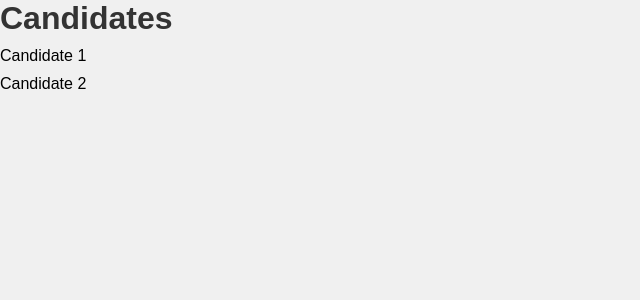
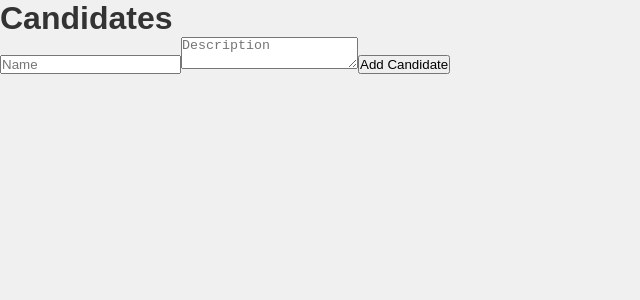
Before and after one commit to Javadamkd/art-fest-management, a Next.js app: page /CandidatesPage in a window 1280 px wide. Shown: the top 300 px of the page, without its empty margins (0-640 px from the left). Built offline with nearby package versions, Linux system fonts and the light colour scheme.

Commit message:
Update CandidatesPage.js

```diff
--- a/pages/CandidatesPage.js
+++ b/pages/CandidatesPage.js
@@ -1,24 +1,48 @@
-import { useState, useEffect } from 'react';
+// pages/CandidatesPage.js
+import React, { useState } from 'react';
 
-function CandidatesPage() {
+const CandidatesPage = () => {
   const [candidates, setCandidates] = useState([]);
+  const [name, setName] = useState('');
+  const [description, setDescription] = useState('');
 
-  useEffect(() => {
-    fetch('/api/candidates')
-      .then(response => response.json())
-      .then(data => setCandidates(data));
-  }, []);
+  const addCandidate = (e) => {
+    e.preventDefault();
+    const newCandidate = { name, description };
+    setCandidates([...candidates, newCandidate]);
+    setName('');
+    setDescription('');
+  };
 
   return (
     <div>
       <h1>Candidates</h1>
+      <form onSubmit={addCandidate}>
+        <input
+          type="text"
+          placeholder="Name"
+          value={name}
+          onChange={(e) => setName(e.target.value)}
+          required
+        />
+        <textarea
+          placeholder="Description"
+          value={description}
+          onChange={(e) => setDescription(e.target.value)}
+          required
+        ></textarea>
+        <button type="submit">Add Candidate</button>
+      </form>
       <ul>
-        {candidates.map(candidate => (
-          <li key={candidate.id}>{candidate.name}</li>
+        {candidates.map((candidate, index) => (
+          <li key={index}>
+            <h2>{candidate.name}</h2>
+            <p>{candidate.description}</p>
+          </li>
         ))}
       </ul>
     </div>
   );
-}
+};
 
 export default CandidatesPage;
```
